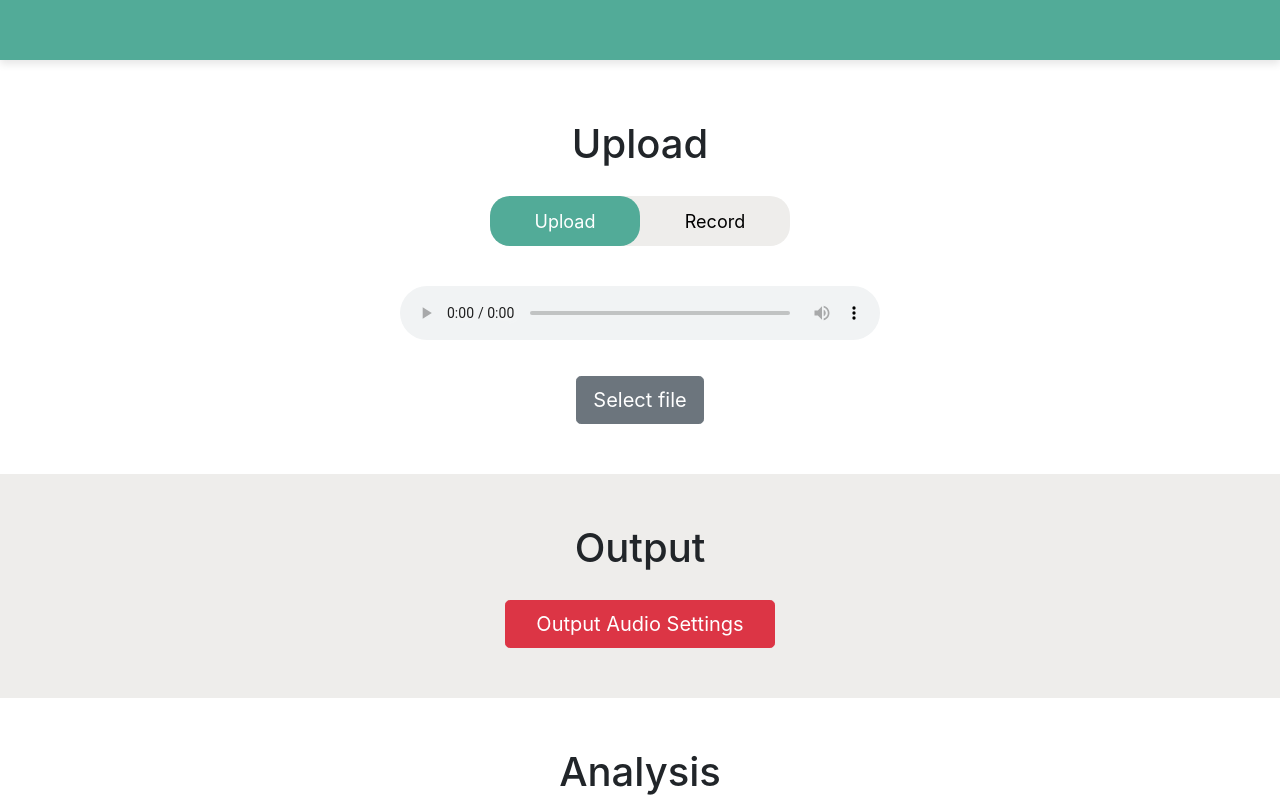
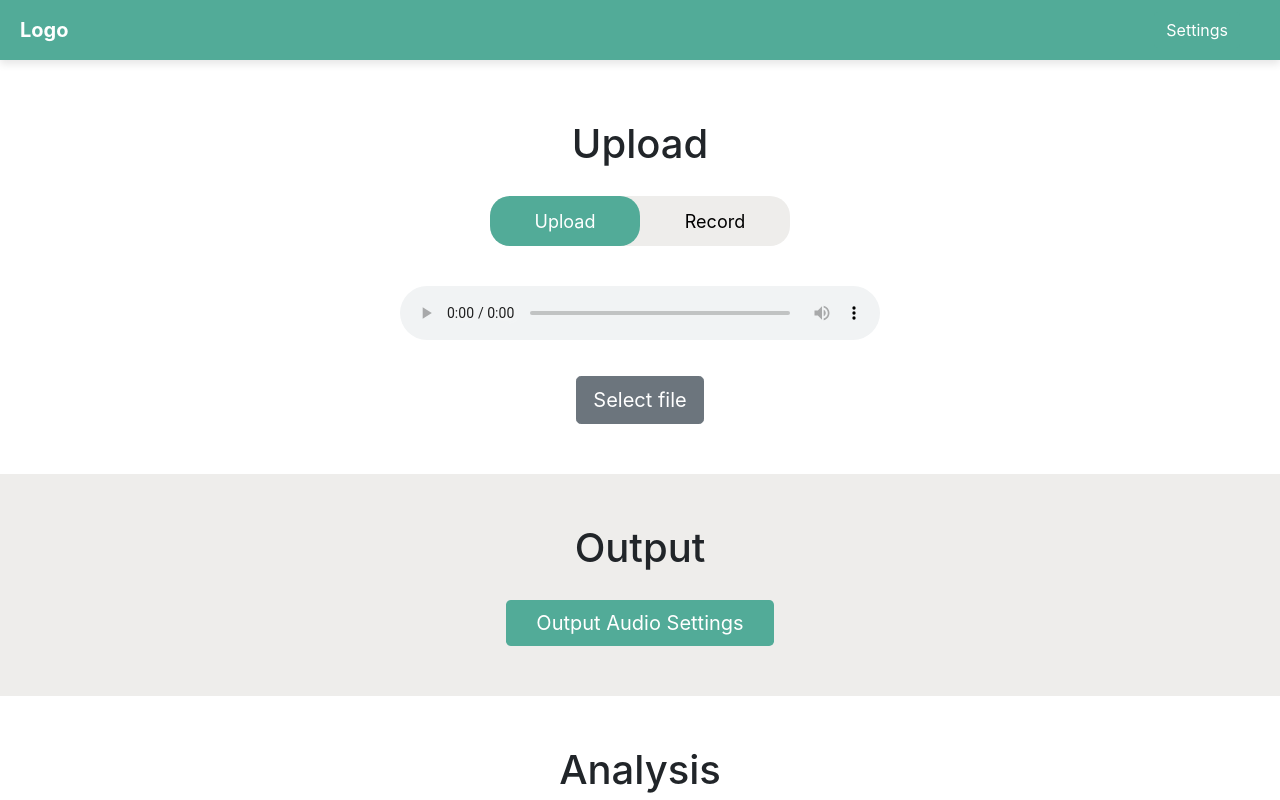
Before and after one commit to Abhay-45/Speak-Easy, a React (Create React App) app in the folder frontend/: page / in a window 1280 px wide. Shown: the top 800 px of the page. Built offline with nearby package versions, Linux system fonts and the light colour scheme; what mic-recorder-to-mp3 would draw is missing.

Commit message:
settings page

```diff
--- a/frontend/src/App.js
+++ b/frontend/src/App.js
@@ -6,6 +6,7 @@ import OutPut from './components/outPut';
 import NavBar from './components/navbar';
 import RecordAudio from './components/recordAudio';
 import RadioOptions from './components/radioOptions';
+import Settings from './components/settings';
 
 
 function App() {
@@ -13,14 +14,21 @@ function App() {
   const [audioPreviewUrl, setAudioPreviewUrl] = React.useState(null);
   const [file, setFile] = React.useState(null)
   const [isProcessing, setIsProcessing] = useState(false)
+  const [settingsOpen, setSettingsOpen] = useState(false)
 
 
 
   return (
     <div className="App">
       <div>
-        <NavBar />
+        <NavBar
+          setSettingsOpen={setSettingsOpen}
+        />
       </div>
+      <Settings
+        settingsOpen={settingsOpen}
+        setSettingsOpen={setSettingsOpen}
+      />
       <div style={{ paddingTop: 70 }}>
         <UploadAudioPage
           outPutAudioUrl={outPutAudioUrl}
--- a/frontend/src/components/navbar.js
+++ b/frontend/src/components/navbar.js
@@ -1,29 +1,58 @@
 import React, { useState } from 'react';
 import {
-  Collapse,
-  Navbar,
-  NavbarToggler,
-  NavbarBrand,
-  Nav,
-  NavItem,
-  NavLink,
-  UncontrolledDropdown,
-  DropdownToggle,
-  DropdownMenu,
-  DropdownItem,
-  NavbarText,
-  Row,
+  Button
 } from 'reactstrap';
 import COLORS from '../constants/theme';
 
-const NavBar = () => {
-    const [isOpen, setIsOpen] = useState(true);
-
-    const toggle = () => setIsOpen(!isOpen);
+const NavBar = ({setSettingsOpen}) => {
+  const handleSettings = () => {
+    setSettingsOpen(true)
+  }
 
   return (
-    <div style={{height: 60, width: "100%", backgroundColor: COLORS.PRIMARY, position: "fixed", zIndex: 100, boxShadow: '0 4px 8px rgba(0, 0, 0, 0.1)',}}>
-
+    <div
+      style={{
+        backgroundColor: COLORS.PRIMARY,
+        height: '60px',
+        width: '100%',
+        position: 'fixed',
+        top: '0',
+        left: '0',
+        display: 'flex',
+        justifyContent: 'space-between',
+        alignItems: 'center',
+        padding: '0 20px',
+        boxShadow: '0 4px 8px rgba(0, 0, 0, 0.1)',
+        zIndex: '100',
+      }}
+    >
+      <div>
+        <a
+          href="#"
+          style={{
+            color: 'white',
+            textDecoration: 'none',
+            fontSize: '20px',
+            fontWeight: 'bold',
+          }}
+        >
+          Logo
+        </a>
+      </div>
+      <div>
+        <Button
+          style={{
+            color: 'white',
+            textDecoration: 'none',
+            marginRight: '20px',
+            backgroundColor: COLORS.PRIMARY,
+            border: 0
+          }}
+          onClick={handleSettings}
+        >
+          Settings
+        </Button>
+      </div>
     </div>
   )
 }
--- a/frontend/src/components/outPut.js
+++ b/frontend/src/components/outPut.js
@@ -32,8 +32,8 @@ const OutPut = ({ outPutAudioUrl, isProcessing }) => {
         <div className="" style={{ backgroundColor: COLORS.GRAY1, padding: 50 }}>
             <h1 className='' style={{ paddingBottom: 20 }}>Output</h1>
 
-            <Button color="danger" size='lg' onClick={toggle} style={{paddingLeft: 30,
-                            paddingRight: 30 }}>
+            <Button  size='lg'  onClick={toggle} style={{paddingLeft: 30,
+                                paddingRight: 30, backgroundColor: COLORS.PRIMARY, border: 0 }}>
                 Output Audio Settings
             </Button>
             <Modal isOpen={modal} toggle={toggle} centered={true}>
--- /dev/null
+++ b/frontend/src/components/settings.js
@@ -0,0 +1,151 @@
+import React, { useState } from 'react'
+import { Offcanvas, OffcanvasHeader, OffcanvasBody, Button, Modal, ModalHeader, ModalBody, ModalFooter, Form, FormGroup, Input, Label, Col, Container } from 'reactstrap'
+import { transcribeLanguages, outputLanguages } from '../constants/languges'
+
+const Settings = ({ settingsOpen, setSettingsOpen }) => {
+
+    const [modal, setModal] = useState(false);
+    const [genderOption, setGenderOption] = useState("NEUTRAL");
+    const [accentOption, setAccentOption] = useState("en-US")
+
+    // Event handler for radio button selection
+    const handleRadioChange = (event) => {
+        setGenderOption(event.target.value);
+    };
+
+    const handleAccentChange = (event) => {
+        setAccentOption(event.target.value)
+    }
+
+    // Event handler for Save button click
+    const handleSaveClick = () => {
+        console.log('Selected Gender:', genderOption);
+        console.log('Selected Accent:', accentOption);
+        setModal(!modal)
+    };
+    return (
+        <div>
+            <Offcanvas isOpen={settingsOpen} direction='end'>
+
+                <OffcanvasHeader toggle={() => { setSettingsOpen(false) }}  >
+                    <p style={{ paddingBottom: 0, marginBottom: 0, fontSize: 30 }}>Audio Settings</p>
+
+                </OffcanvasHeader>
+                <OffcanvasBody>
+                    <hr style={{ marginTop: 0, paddingTop: 0 }} />
+                    <div style={{ marginBottom: "2rem" }}>
+                        <h5 >Upload Audio Settings</h5>
+                        <Form style={{ marginTop: "1rem" }}>
+                            <FormGroup>
+                                <Label for="exampleSelect">
+                                    Accent
+                                </Label>
+                                <Input
+                                    id="exampleSelect"
+                                    name="select"
+                                    type="select"
+                                    onChange={handleAccentChange}
+                                >
+                                    <option value="en-US">English (United States)</option>
+                                    {Object.entries(transcribeLanguages).map(([language, code]) => (
+                                        <option key={code} value={code}>
+                                            {language}
+                                        </option>
+                                    ))}
+                                    {/* <option value="option-1">
+                                        1
+                                    </option >
+                                    <option value="option-2">
+                                        2
+                                    </option>
+                                    <option value="option-3">
+                                        3
+                                    </option>
+                                    <option value="option-4">
+                                        4
+                                    </option>
+                                    <option value="option-5">
+                                        5
+                                    </option> */}
+                                </Input>
+                            </FormGroup>
+                        </Form>
+                    </div>
+                    <hr />
+                    <div>
+                        <h5>Output Audio Settings</h5>
+                        <Form>
+                            <FormGroup
+                                row={false}
+                                tag="fieldset"
+                            >
+                                <legend className="col-form-label col-sm-2">
+                                    Voice
+                                </legend>
+                                <Col sm={10}>
+                                    <FormGroup check>
+                                        <Input
+                                            name="radio2"
+                                            type="radio"
+                                            value="MALE"
+                                            onChange={handleRadioChange}
+                                            defaultChecked
+
+                                        />
+                                        {' '}
+                                        <Label check>
+                                            Male
+                                        </Label>
+                                    </FormGroup>
+                                    <FormGroup check>
+                                        <Input
+                                            name="radio2"
+                                            type="radio"
+                                            value="FEMALE"
+                                            onChange={handleRadioChange}
+                                        />
+                                        {' '}
+                                        <Label check>
+                                            Female
+                                        </Label>
+                                    </FormGroup>
+                                </Col>
+                            </FormGroup>
+
+                            {/* Accent */}
+                            <FormGroup>
+                                <Label for="exampleSelect">
+                                    Accent
+                                </Label>
+                                <Input
+                                    id="exampleSelect"
+                                    name="select"
+                                    type="select"
+                                    onChange={handleAccentChange}
+                                >
+                                    <option value="en-US">English (United States)</option>
+                                    {Object.entries(outputLanguages).map(([language, code]) => (
+                                        <option key={code} value={code}>
+                                            {language}
+                                        </option>
+                                    ))}
+                                </Input>
+                            </FormGroup>
+                        </Form>
+                    </div>
+
+
+                    <div >
+                        <Button style={{ backgroundColor: '#52ab98', paddingLeft: 30, paddingRight: 30, border: 0 }} onClick={handleSaveClick}>
+                            Save
+                        </Button>
+                    </div>
+
+
+                </OffcanvasBody>
+            </Offcanvas>
+        </div>
+    )
+}
+
+export default Settings
--- a/frontend/src/components/uploadAudioPage.js
+++ b/frontend/src/components/uploadAudioPage.js
@@ -7,32 +7,6 @@ import RadioOptions from './radioOptions';
 
 
 function UploadAudioPage({ outPutAudioUrl, setOutPutAudioUrl, audioPreviewUrl, setAudioPreviewUrl, file, setFile, setIsProcessing }) {
-
-    const transcribeLanguages = {
-        "English (Australia)": "en-AU",
-        "English (Canada)": "en-CA",
-        "English (Ghana)": "en-GH",
-        "English (Hong Kong)": "en-HK",
-        "English (India)": "en-IN",
-        "English (Ireland)": "en-IE",
-        "English (Kenya)":"en-KE",
-        "English (New Zealand)": "en-NZ",
-        "English (Nigeria)": "en-NG",
-        "English (Pakistan)": "en-PK",
-        "English (Philippines)": "en-PH",
-        "English (Singapore)": "en-SG",
-        "English (South Africa)": "en-ZA",
-        "English (Tanzania)": "en-TZ",
-        "English (United Kingdom)": "en-GB",
-        "English (United States": "en-US"
-    }
-
-    const outputLanguages = {
-        "English (Australia)": "en-AU",
-        "English (India)": "en-IN",
-        "English (United Kingdom)": "en-GB",
-        "English (United States": "en-US"
-    }
 
     //const [file, setFile] = React.useState(null)
     const fileInput = React.useRef();
--- /dev/null
+++ b/frontend/src/constants/languges.js
@@ -0,0 +1,27 @@
+const transcribeLanguages = {
+    "English (Australia)": "en-AU",
+    "English (Canada)": "en-CA",
+    "English (Ghana)": "en-GH",
+    "English (Hong Kong)": "en-HK",
+    "English (India)": "en-IN",
+    "English (Ireland)": "en-IE",
+    "English (Kenya)":"en-KE",
+    "English (New Zealand)": "en-NZ",
+    "English (Nigeria)": "en-NG",
+    "English (Pakistan)": "en-PK",
+    "English (Philippines)": "en-PH",
+    "English (Singapore)": "en-SG",
+    "English (South Africa)": "en-ZA",
+    "English (Tanzania)": "en-TZ",
+    "English (United Kingdom)": "en-GB",
+    // "English (United States)": "en-US"
+}
+
+const outputLanguages = {
+    "English (Australia)": "en-AU",
+    "English (India)": "en-IN",
+    "English (United Kingdom)": "en-GB",
+    // "English (United States)": "en-US"
+}
+
+export {transcribeLanguages, outputLanguages}
```
